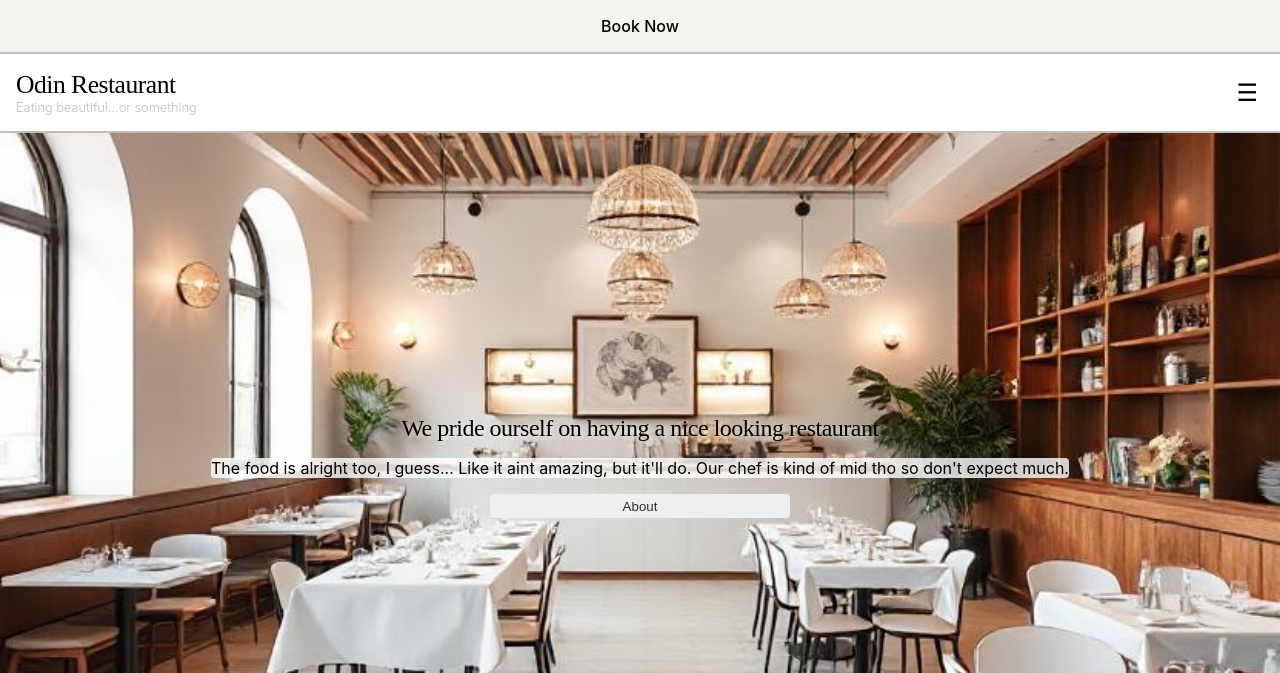
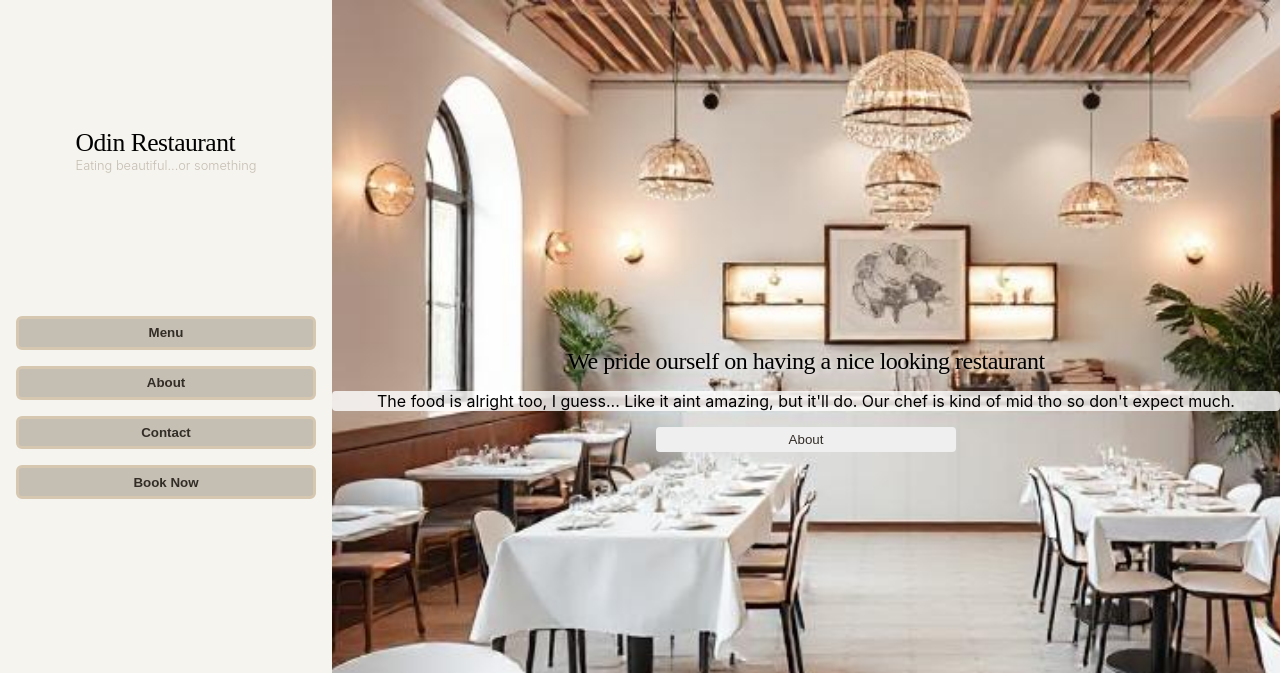
Before and after one commit to Liam-JL/odin-resturant-page, a website built with webpack: page src/template.html in a window 1280 px wide. Shown: the top 673 px of the page. Built offline with nearby package versions, Linux system fonts and the light colour scheme.

Commit message:
adjust layout for desktop view

```diff
--- a/src/styles.css
+++ b/src/styles.css
@@ -117,6 +117,7 @@ body {
     font-weight: 400;
     background-color: rgba(255, 255, 255, 0.8);
     border-radius: 4px;
+    width: 100%;
 }
 
 .main__about-btn {
@@ -137,11 +138,10 @@ body {
     background: var(--primary-accent);
     color: var(--text-color);
     width: 300px;
-    height: 100vh;
     transition: right 0.3s ease-in-out;
     padding: 1rem;
     gap: 1rem;
-    /* display: flex; */
+    display: flex;
     flex-direction: column;
   }
 
@@ -178,6 +178,43 @@ body {
 
 @media (min-width: 1024px) {
     /* Styles for standard desktops */
+    body {
+        grid-template-columns: auto 1fr;
+        grid-template-rows: auto 1fr;
+    }
 
+    .header {
+        display: grid;
+        grid-template-rows: 1fr auto;
+        align-items: center;
+        justify-content: center;
+        height: 300px;
+        background-color: var(--primary-accent);
+    }
+
+    .header__upper {
+        display: none;
+    }
+
+    .header__hero {
+        border: none;
+        background-color: var(--primary-accent);
+    }
+
+    .header__sidebar-btn {
+        display: none;
+    }
+
+    .sidebar {
+        position: static;
+    }
+
+    .sidebar__btn--close {
+        display: none;
+    }
+
+    .main {
+        grid-row: span 2;
+    }
 
 }
--- a/src/template.html
+++ b/src/template.html
@@ -6,7 +6,7 @@
     <title>Odin Resturant</title>
 </head>
 <body>
-    <header>
+    <header class="header">
         <div class="header__upper">Book Now</div>
         <section class="header__hero">
             <h1 class="header__logo">Odin Restaurant</h1>
@@ -21,7 +21,7 @@
         <p class="main__subtext">The food is alright too, I guess... Like it aint amazing, but it'll do. Our chef is kind of mid tho so don't expect much.</p>
         <button class="main__about-btn">About</button>
     </main>
-    <aside class="sidebar inactive">
+    <aside class="sidebar">
         <button class="sidebar__btn sidebar__btn--close">
             <svg xmlns="http://www.w3.org/2000/svg" width="16" height="16" fill="currentColor" class="bi bi-x-circle" viewBox="0 0 16 16">
                 <path d="M8 15A7 7 0 1 1 8 1a7 7 0 0 1 0 14m0 1A8 8 0 1 0 8 0a8 8 0 0 0 0 16"/>
```
